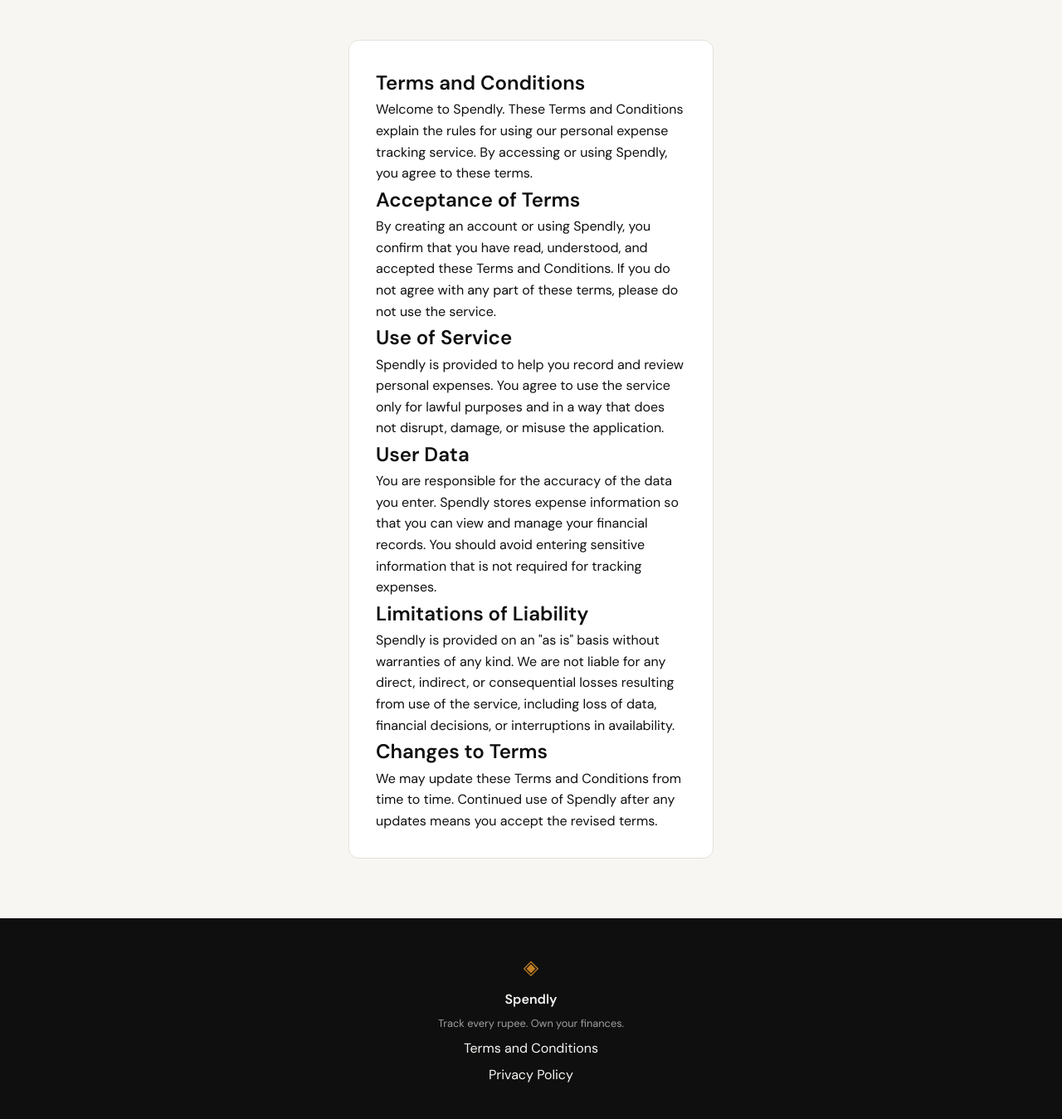
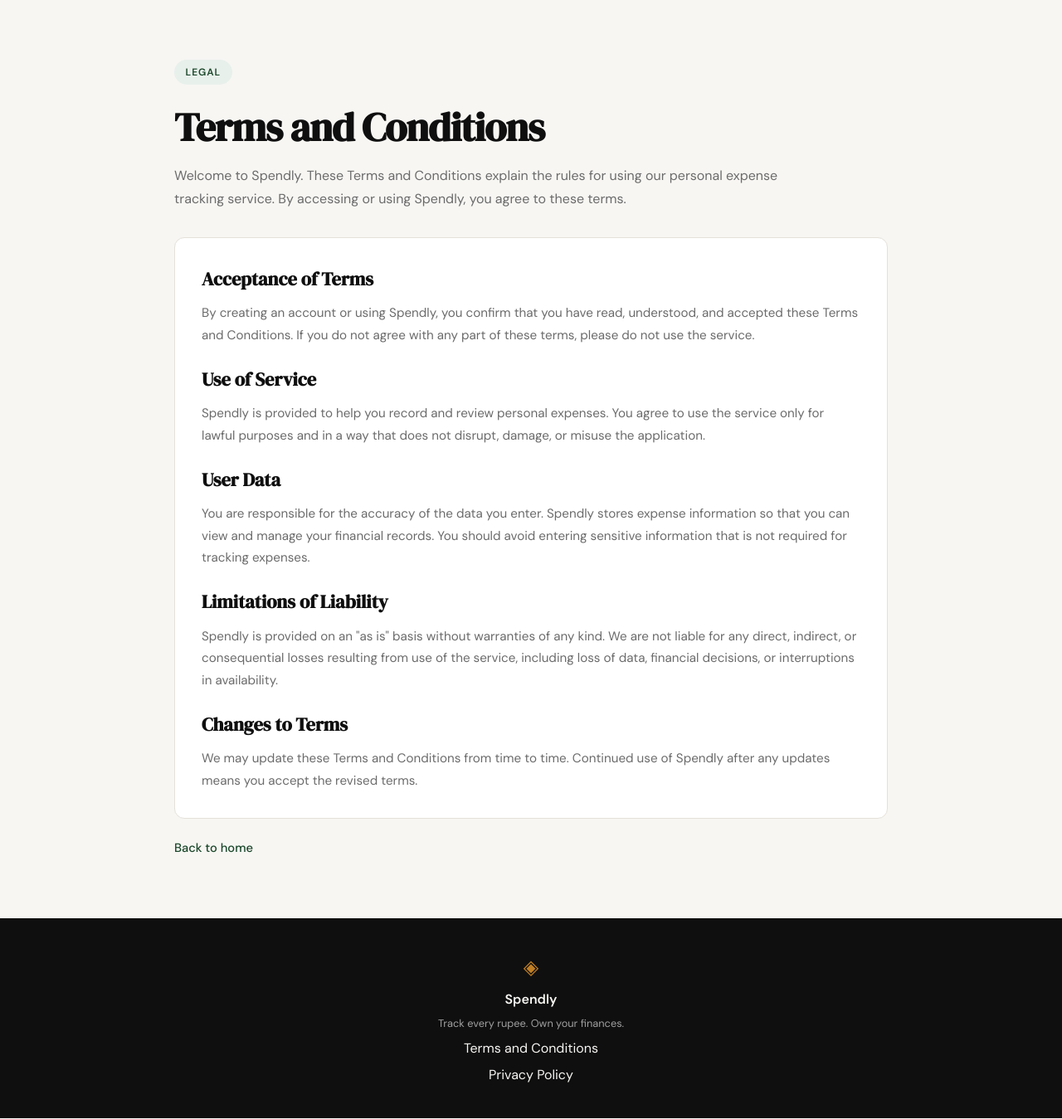
Before and after one commit to Nik4u22/spendly-webapp, a Flask app: page /terms in a window 1280 px wide. Shown: the part 61-1410 px from the top of the page at 83% size. Run offline with Flask 3, Linux system fonts and the light colour scheme.

Commit message:
landing page: alinged font and css for terms and condition page as per theme

```diff
--- a/static/css/style.css
+++ b/static/css/style.css
@@ -478,6 +478,71 @@ a { color: inherit; text-decoration: none; }
 .auth-switch a:hover { text-decoration: underline; }
 
 /* ------------------------------------------------------------------ */
+/* Terms page                                                          */
+/* ------------------------------------------------------------------ */
+
+.terms-section {
+    padding: 4.5rem 2rem;
+}
+
+.terms-inner {
+    max-width: 860px;
+    margin: 0 auto;
+}
+
+.terms-title {
+    font-family: var(--font-display);
+    font-size: clamp(2rem, 4vw, 3rem);
+    line-height: 1.15;
+    letter-spacing: -0.02em;
+    color: var(--ink);
+    margin-bottom: 1rem;
+}
+
+.terms-intro {
+    color: var(--ink-muted);
+    font-size: 1rem;
+    line-height: 1.75;
+    margin-bottom: 2rem;
+    max-width: 740px;
+}
+
+.terms-card {
+    background: var(--paper-card);
+    border: 1px solid var(--border);
+    border-radius: var(--radius-md);
+    padding: 2rem;
+}
+
+.terms-card h2 {
+    font-family: var(--font-display);
+    font-size: 1.4rem;
+    color: var(--ink);
+    margin-bottom: 0.6rem;
+    margin-top: 1.4rem;
+}
+
+.terms-card h2:first-child { margin-top: 0; }
+
+.terms-card p {
+    color: var(--ink-muted);
+    font-size: 0.95rem;
+    line-height: 1.75;
+}
+
+.terms-back-link {
+    margin-top: 1.5rem;
+    font-size: 0.92rem;
+}
+
+.terms-back-link a {
+    color: var(--accent);
+    font-weight: 500;
+}
+
+.terms-back-link a:hover { text-decoration: underline; }
+
+/* ------------------------------------------------------------------ */
 /* Footer                                                              */
 /* ------------------------------------------------------------------ */
 
@@ -527,4 +592,12 @@ a { color: inherit; text-decoration: none; }
 @media (max-width: 600px) {
     .nav-links a:not(.nav-cta) { display: none; }
     .hero { padding: 3rem 1rem 2rem; }
+
+    .terms-section {
+        padding: 3rem 1rem;
+    }
+
+    .terms-card {
+        padding: 1.5rem;
+    }
 }
--- a/templates/terms.html
+++ b/templates/terms.html
@@ -3,16 +3,17 @@
 {% block title %}Terms and Conditions — Spendly{% endblock %}
 
 {% block content %}
-<section class="auth-section">
-    <div class="auth-container">
-        <div class="auth-card">
-            <h1>Terms and Conditions</h1>
-            <p>
-                Welcome to Spendly. These Terms and Conditions explain the rules for
-                using our personal expense tracking service. By accessing or using
-                Spendly, you agree to these terms.
-            </p>
+<section class="terms-section">
+    <div class="terms-inner">
+        <p class="hero-badge">Legal</p>
+        <h1 class="terms-title">Terms and Conditions</h1>
+        <p class="terms-intro">
+            Welcome to Spendly. These Terms and Conditions explain the rules for
+            using our personal expense tracking service. By accessing or using
+            Spendly, you agree to these terms.
+        </p>
 
+        <div class="terms-card">
             <h2>Acceptance of Terms</h2>
             <p>
                 By creating an account or using Spendly, you confirm that you have
@@ -50,6 +51,10 @@
                 use of Spendly after any updates means you accept the revised terms.
             </p>
         </div>
+
+        <p class="terms-back-link">
+            <a href="{{ url_for('landing') }}">Back to home</a>
+        </p>
     </div>
 </section>
 {% endblock %}
```
